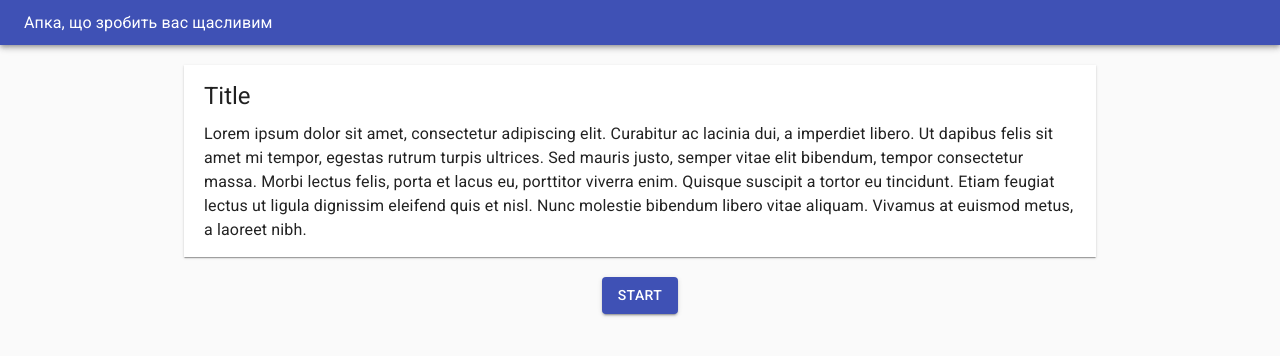
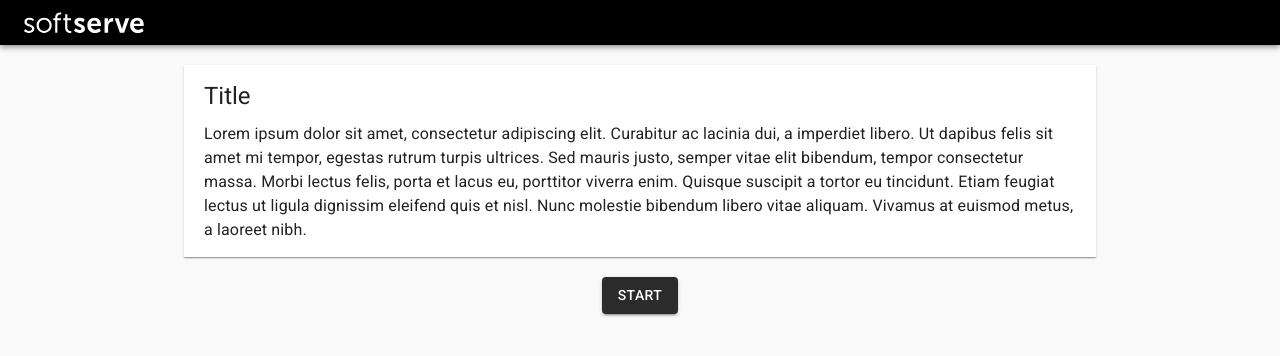
Before and after one commit to quizzzy/quizy_ui, a React (Create React App) app: page / in a window 1280 px wide. Shown: the top 356 px of the page. Built offline with nearby package versions, Linux system fonts and the light colour scheme.

Commit message:
add corporate logo; change styles; save answers to localStorage;

```diff
--- a/src/components/Bar/Bar.js
+++ b/src/components/Bar/Bar.js
@@ -1,11 +1,17 @@
 import React from 'react';
-import { AppBar, Toolbar, Typography } from '@material-ui/core';
+import { AppBar, Toolbar } from '@material-ui/core';
 import { makeStyles } from '@material-ui/core/styles';
+import logo from '../../logo-root.svg';
 
 const useStyles = makeStyles(() => ({
 	toolbar: {
 		minHeight: '45px',
 		boxShadow: '0 0 5px 0 rgba(0,0,0, .1)',
+		background: '#000',
+	},
+	image: {
+		width: '100%',
+		maxWidth: '120px',
 	},
 }));
 
@@ -15,9 +21,7 @@ function Bar() {
 	return (
 		<AppBar position="static">
 			<Toolbar className={classes.toolbar}>
-				<Typography variant="subtitle1">
-					Апка, що зробить вас щасливим
-				</Typography>
+				<img src={logo} className={classes.image} alt="SoftServe logo" />
 			</Toolbar>
 		</AppBar>
 	);
--- a/src/components/Nav/Nav.js
+++ b/src/components/Nav/Nav.js
@@ -3,8 +3,12 @@ import { Button } from '@material-ui/core';
 import { makeStyles } from '@material-ui/core/styles';
 
 const useStyles = makeStyles(() => ({
-	ml: {
+	button: {
 		marginLeft: '15px',
+		background: '#2b2b2b',
+		'&:hover': {
+			background: '#000',
+		},
 	},
 }));
 
@@ -23,7 +27,7 @@ function Nav(props) {
 			<Button
 				variant="contained"
 				color="primary"
-				className={classes.ml}
+				className={classes.button}
 				onClick={props.onNext}
 				disabled={props.isNextDisabled}
 			>
@@ -35,7 +39,7 @@ function Nav(props) {
 					display: `${props.isFinished ? 'inline-flex' : 'none'}`,
 				}}
 				color="primary"
-				className={classes.ml}
+				className={classes.button}
 				onClick={props.onFinish}
 			>
 				Finish
--- a/src/components/Question/Question.js
+++ b/src/components/Question/Question.js
@@ -13,7 +13,10 @@ function Question(props) {
 		setAnswers(prevAnswers => {
 			const newAnswers = new Map([...prevAnswers]);
 			newAnswers.set(question._id, event.target.value);
-
+			localStorage.setItem(
+				'answers',
+				JSON.stringify(Array.from(newAnswers.entries()))
+			);
 			return newAnswers;
 		});
 	};
@@ -24,7 +27,6 @@ function Question(props) {
 				key={answer._id}
 				control={
 					<Radio
-						color="primary"
 						checked={selectedAnswer === answer._id}
 						value={answer._id}
 						onChange={handleChange}
--- a/src/components/QuestionList/QuestionList.js
+++ b/src/components/QuestionList/QuestionList.js
@@ -1,4 +1,4 @@
-import React, { useState, Fragment } from 'react';
+import React, { useState, Fragment, useEffect } from 'react';
 import Question from '../Question';
 import Nav from '../../components/Nav';
 import { Paper } from '@material-ui/core';
@@ -28,6 +28,24 @@ function QuestionList(props) {
 	const [profileId, setProfileId] = useState('');
 	const [isPrevDisabled, setPrevDisbaled] = useState(true);
 	const [isNextDisabled, setNextDisabled] = useState(false);
+
+	useEffect(() => {
+		if (!localStorage.getItem('answers')) {
+			questions.forEach(question => {
+				setAnswers(prevAnswers => {
+					const newAnswers = new Map([...prevAnswers]);
+					newAnswers.set(question._id, question.answers[0]._id);
+					localStorage.setItem(
+						'answers',
+						JSON.stringify(Array.from(newAnswers.entries()))
+					);
+					return newAnswers;
+				});
+			});
+		} else {
+			setAnswers(new Map(JSON.parse(localStorage.getItem('answers'))));
+		}
+	}, [questions]);
 
 	const handleNextClick = () => {
 		setIndexState(prevIndex => {
@@ -84,6 +102,7 @@ function QuestionList(props) {
 		}
 
 		calculateProfile(`${APP_URI}/api/profiles`).then(data => {
+			localStorage.removeItem('answers');
 			setScalesFinished(true);
 			setScales(data.scales);
 			setProfileId(data.id);
@@ -91,13 +110,15 @@ function QuestionList(props) {
 	};
 
 	const questionsList = questions.map(question => {
+		const savedAnswer = new Map(
+			JSON.parse(localStorage.getItem('answers'))
+		).get(question._id);
 		return (
 			<Question
 				question={question}
-				selectedAnswer={
-					answers.get(question._id) ? answers.get(question._id) : ''
-				}
+				selectedAnswer={savedAnswer ? savedAnswer : answers.get(question._id)}
 				setAnswers={setAnswers}
+				setNextDisabled={setNextDisabled}
 			/>
 		);
 	});
--- a/src/pages/Quiz/Quiz.js
+++ b/src/pages/Quiz/Quiz.js
@@ -2,6 +2,7 @@ import React, { Fragment, useState, useEffect } from 'react';
 import { Container } from '@material-ui/core';
 import QuestionList from '../../components/QuestionList';
 import Bar from '../../components/Bar';
+import { APP_URI } from '../../constants/app';
 
 function Quiz() {
 	const [questions, setQuestions] = useState([]);
@@ -18,7 +19,7 @@ function Quiz() {
 			}
 		}
 
-		fetchQuestions('http://localhost:3000/api/questions');
+		fetchQuestions(`${APP_URI}/api/questions`);
 	}, []);
 
 	return (
--- a/src/pages/Welcome/Welcome.js
+++ b/src/pages/Welcome/Welcome.js
@@ -16,6 +16,10 @@ const useStyles = makeStyles(() => ({
 	},
 	button: {
 		marginTop: '20px',
+		background: '#2b2b2b',
+		'&:hover': {
+			background: '#000',
+		},
 	},
 	link: {
 		textDecoration: 'none',
```
Also changed, not shown: src/logo-root.svg (added).
